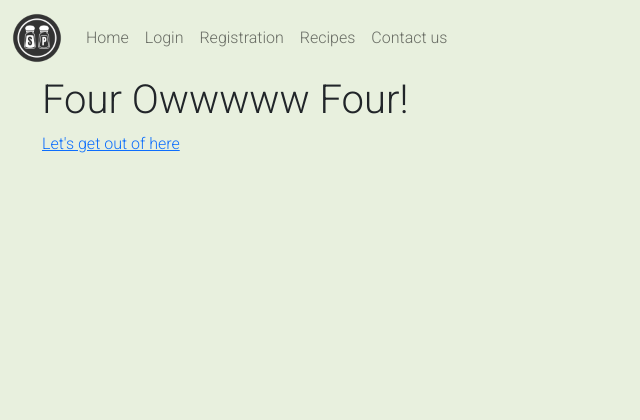
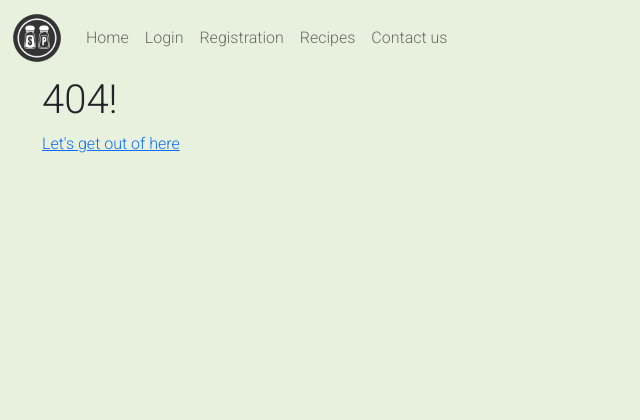
Before and after one commit to NoraPDev/Project-4, a Django app: template templates/404.html in a window 1280 px wide. Shown: the top 420 px of the page, without its empty margins (0-640 px from the left). Run offline with Django 3.2, Linux system fonts and the light colour scheme; the template is opened without the code that fills it, so the values that code supplies are empty; some libraries are stand-ins or nearby versions.

Commit message:
amended 404 page

```diff
--- a/templates/404.html
+++ b/templates/404.html
@@ -8,7 +8,7 @@
 {% block content %}
 <div class="row bg-green-apple">
     <div class="col-12 centered">
-        <h1 class="centering"> Four Owwwww Four!</h1>
+        <h1 class="centering"> 404!</h1>
 
         <a href="{% url 'recipes' %}" aria-label="view {{ product.name }}">Let's get out of here</a>
     </div>
```
